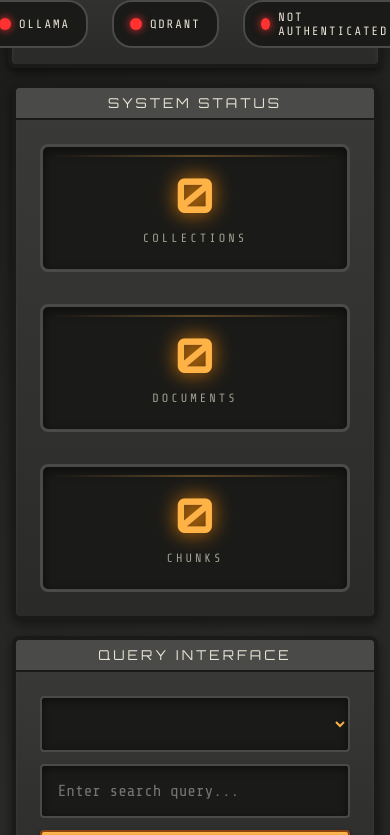
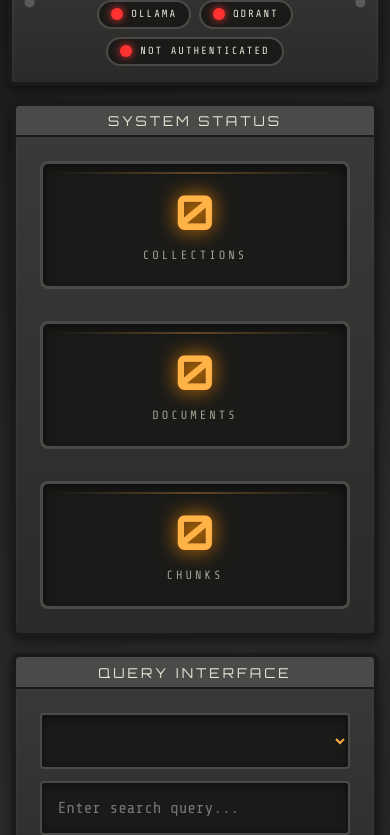
Before and after one commit to strawberry-code/ragify, a plain HTML site: page frontend/index.html in a window 390 px wide. Shown: the part 92-927 px from the top of the page. Drawn offline with nearby package versions, Linux system fonts and the light colour scheme; no server answers.

Commit message:
fix(ui): indicatori di stato ora si dispongono responsivamente su mobile con flex-wrap

```diff
--- a/frontend/static/style.css
+++ b/frontend/static/style.css
@@ -790,5 +790,12 @@ body {
         order: 3;
         width: 100%;
         justify-content: center;
+        flex-wrap: wrap;
+        gap: 0.5rem;
+    }
+
+    .status-badge {
+        font-size: 0.65rem;
+        padding: 0.4rem 0.75rem;
     }
 }
```
Also changed, not shown: 1 other file.
